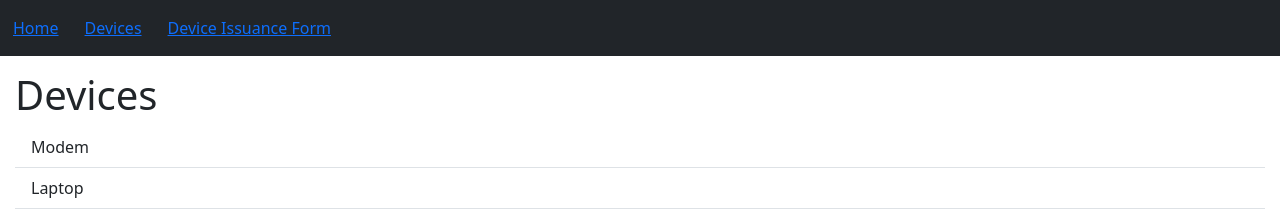
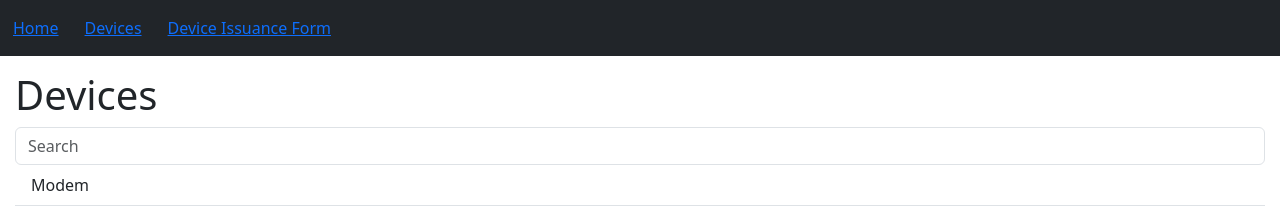
Before and after one commit to Joel6677/mern-stack, a React (Vite) app in the folder issued-devices-frontend/: page /devices in a window 1280 px wide. Shown: the top 217 px of the page. Built offline with nearby package versions, Linux system fonts and the light colour scheme.

Commit message:
search bar

```diff
--- a/issued-devices-frontend/src/components/Device.jsx
+++ b/issued-devices-frontend/src/components/Device.jsx
@@ -1,5 +1,4 @@
 const Device = ({ device }) => {
-  console.log(device)
     return (
      <div>
       <h2>{device.name}</h2>
--- a/issued-devices-frontend/src/components/Devices.jsx
+++ b/issued-devices-frontend/src/components/Devices.jsx
@@ -1,11 +1,13 @@
-import { ListGroup } from 'react-bootstrap'
-import Device from './Device';
+import { ListGroup, Form } from 'react-bootstrap'
 
 const Devices = ({devices}) => {
 
     return(
     <div style={{padding: 15}}>
         <h1>Devices</h1>
+        <Form>
+            <Form.Control type="text" placeholder="Search" />
+        </Form>
         <ListGroup variant="flush">
         {devices.map(device =>
          <ListGroup.Item key={device.id} action href={`/device/${device.id}`}>
--- a/issued-devices-frontend/src/components/NavBar/NavBar.jsx
+++ b/issued-devices-frontend/src/components/NavBar/NavBar.jsx
@@ -1,4 +1,4 @@
-import { Navbar, Nav } from 'react-bootstrap'
+import { Navbar, Nav, NavItem, Form } from 'react-bootstrap'
 
 import {
     Link,
```
Lines whose indentation alone changed are shown as unchanged.
